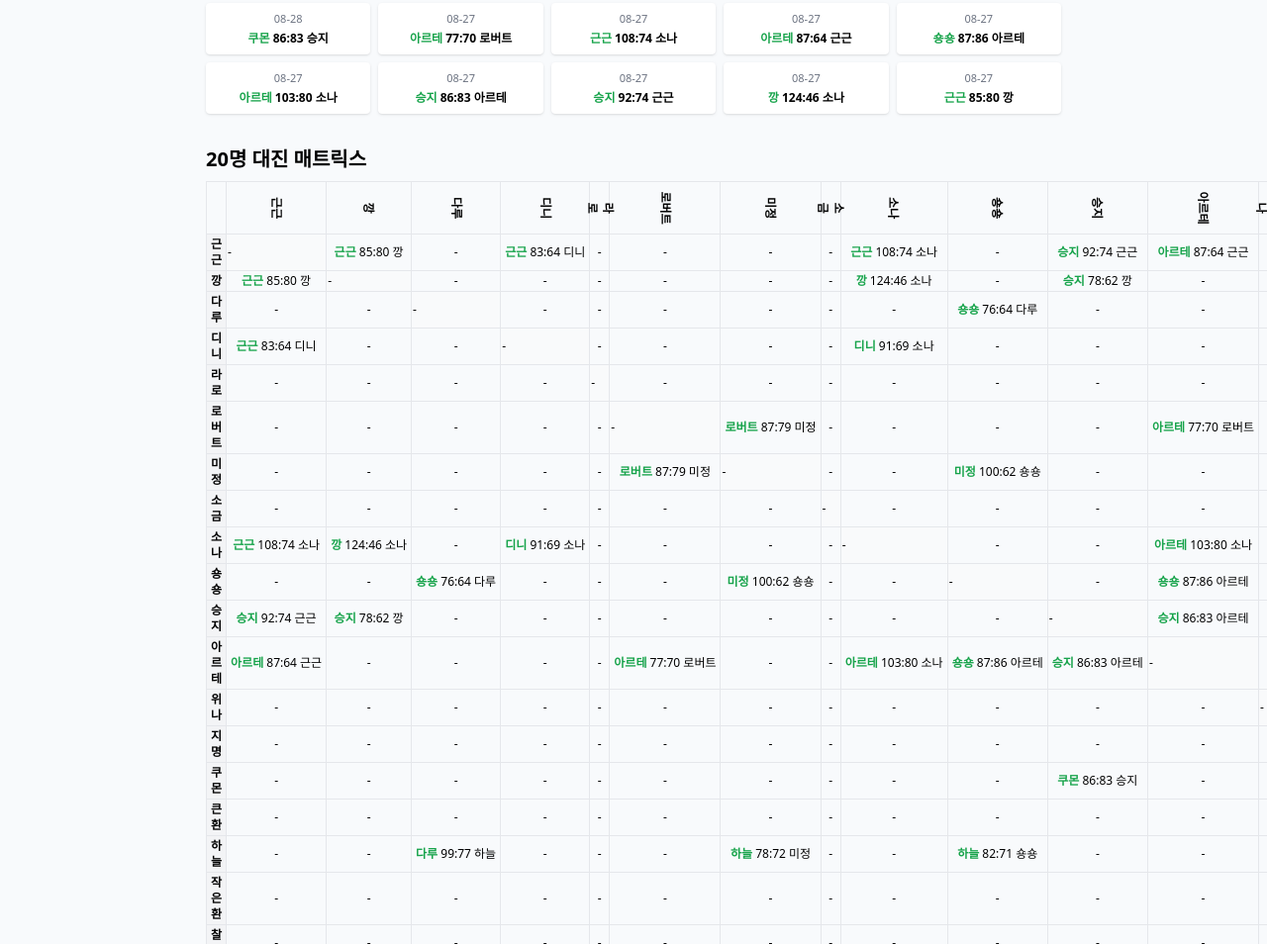
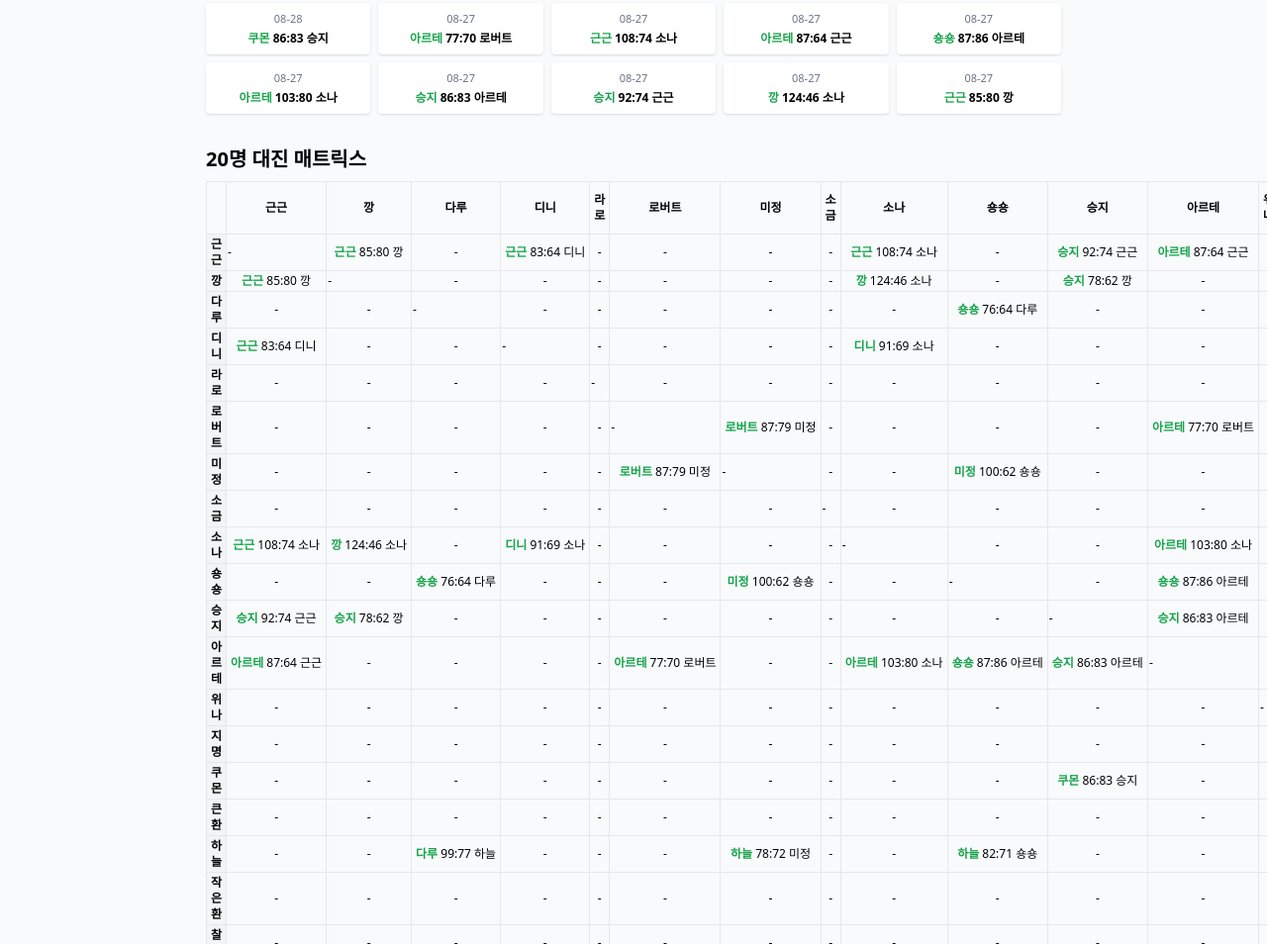
Before and after one commit to famouskawon/Castle-Combo2025, a plain HTML site: page index.html in a window 1280 px wide. Shown: the part 1155-2109 px from the top of the page at 99% size. Drawn offline with nearby package versions, Linux system fonts and the light colour scheme.

Commit message:
Update index.html

```diff
--- a/index.html
+++ b/index.html
@@ -203,7 +203,7 @@
       const table = el("table",{class:"min-w-full border text-xs"});
       const thead = el("thead",{}, el("tr",{},
         el("th",{class:"border px-1 py-0.5"},""),
-        ...PLAYERS.map(p=>el("th",{class:"border px-1 py-0.5 rotate-90"},p))
+        ...PLAYERS.map(p=>el("th",{class:"border px-1 py-0.5 "},p))
       ));
       const tbody = el("tbody");
       PLAYERS.forEach(r=>{
```
